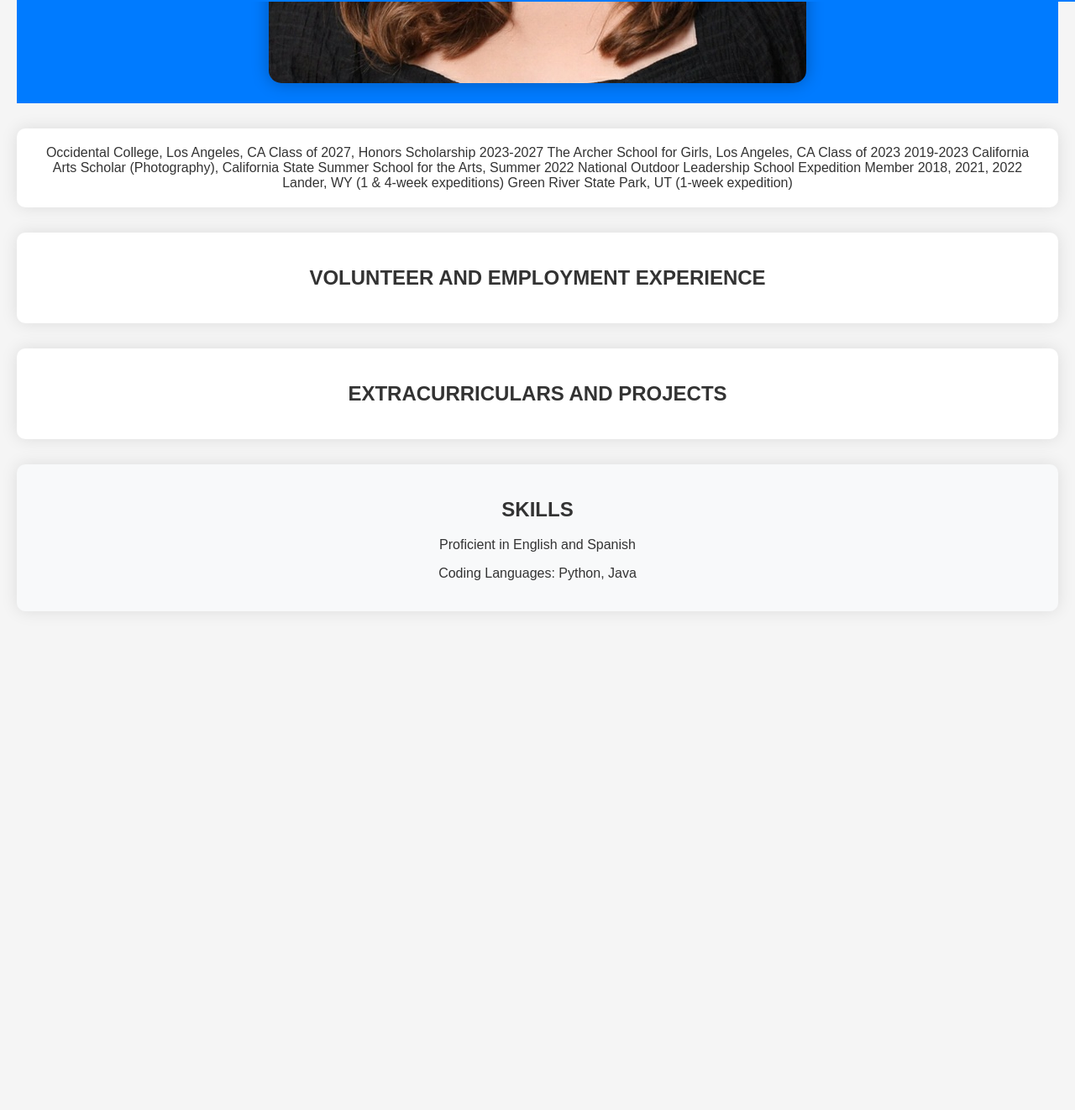
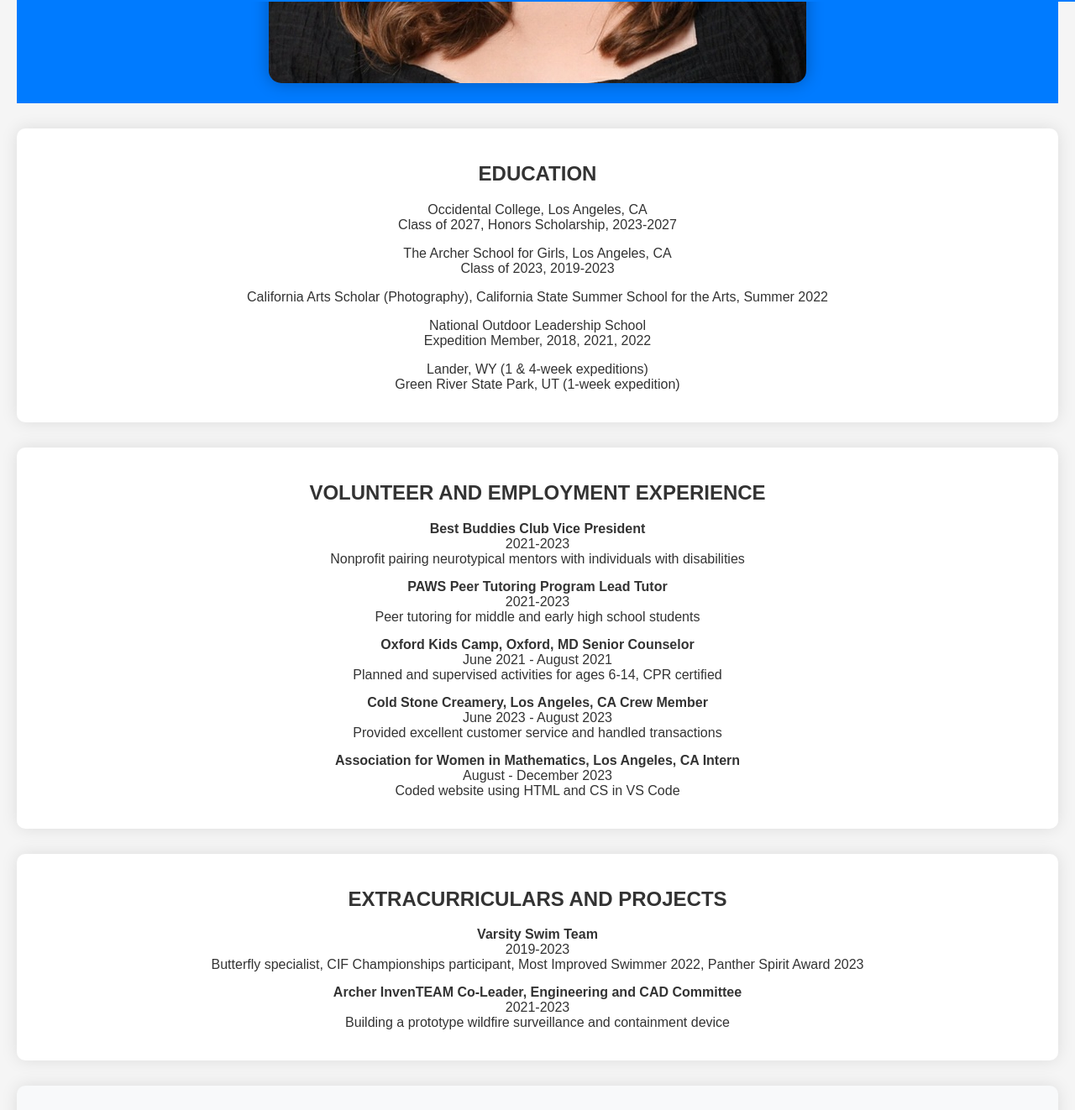
Before and after one commit to lucybrodsky/lucybrodsky.github.io, a plain HTML site: page index.html in a window 1280 px wide. Shown: the part 798-2120 px from the top of the page at 84% size. Before the commit the page ends 1546 px from the top, so only its background shows below. Drawn offline with Linux system fonts and the light colour scheme.

Commit message:
commit change

```diff
--- a/index.html
+++ b/index.html
@@ -73,53 +73,64 @@
         <h1>Lucy Brodsky</h1>
         <img src="12-Brodsky-Lucy.jpg" alt="Professional Headshot">
     </header>
- <section class="education">
-        Occidental College, Los Angeles, CA
-Class of 2027, Honors Scholarship
-2023-2027
-The Archer School for Girls, Los Angeles, CA
-Class of 2023
-2019-2023
-California Arts Scholar (Photography), California State Summer School for the Arts, Summer 2022
-National Outdoor Leadership School
-Expedition Member
-2018, 2021, 2022
-Lander, WY (1 & 4-week expeditions)
-Green River State Park, UT (1-week expedition)
+
+    <section class="education">
+        <h2>EDUCATION</h2>
+        <p>Occidental College, Los Angeles, CA<br>
+            Class of 2027, Honors Scholarship, 2023-2027</p>
+        <p>The Archer School for Girls, Los Angeles, CA<br>
+            Class of 2023, 2019-2023</p>
+        <p>California Arts Scholar (Photography), California State Summer School for the Arts, Summer 2022</p>
+        <p>National Outdoor Leadership School<br>
+            Expedition Member, 2018, 2021, 2022</p>
+        <p>Lander, WY (1 & 4-week expeditions)<br>
+            Green River State Park, UT (1-week expedition)</p>
     </section>
+
     <section class="experience">
         <h2>VOLUNTEER AND EMPLOYMENT EXPERIENCE</h2>
         <ul>
-            <! Best Buddies Club Vice President
-2021-2023
-Nonprofit pairing neurotypical mentors with individuals with
-disabilities
-● PAWS Peer Tutoring Program Lead Tutor
-2021-2023
-Peer tutoring for middle and early high school students
-● Oxford Kids Camp, Oxford, MD
-Senior Counselor
-June 2021 - August 2021
-Planned and supervised activities for ages 6-14, CPR certified
-● Cold Stone Creamery, Los Angeles, CA Crew Member
-June 2023 - August 2023
-Provided excellent customer service and handled transactions
-● Association for Women in Mathematics, Los Angeles, CA Intern
-August - December 2023
-Coded website using HTML and CS in VS CodeAdd your volunteer and employment experience details here -->
+            <li>
+                <strong>Best Buddies Club Vice President</strong><br>
+                2021-2023<br>
+                Nonprofit pairing neurotypical mentors with individuals with disabilities
+            </li>
+            <li>
+                <strong>PAWS Peer Tutoring Program Lead Tutor</strong><br>
+                2021-2023<br>
+                Peer tutoring for middle and early high school students
+            </li>
+            <li>
+                <strong>Oxford Kids Camp, Oxford, MD Senior Counselor</strong><br>
+                June 2021 - August 2021<br>
+                Planned and supervised activities for ages 6-14, CPR certified
+            </li>
+            <li>
+                <strong>Cold Stone Creamery, Los Angeles, CA Crew Member</strong><br>
+                June 2023 - August 2023<br>
+                Provided excellent customer service and handled transactions
+            </li>
+            <li>
+                <strong>Association for Women in Mathematics, Los Angeles, CA Intern</strong><br>
+                August - December 2023<br>
+                Coded website using HTML and CS in VS Code
+            </li>
         </ul>
     </section>
 
     <section class="experience">
         <h2>EXTRACURRICULARS AND PROJECTS</h2>
         <ul>
-            <!Varsity Swim Team 2019-2023
-Butterfly specialist, CIF Championships participant, Most
-Improved Swimmer 2022, Panther Spirit Award 2023
-● Archer InvenTEAM
-Co-Leader, Engineering and CAD Committee
-2021-2023
-Building a prototype wildfire surveillance and containment device-- Add your extracurricular activities details here -->
+            <li>
+                <strong>Varsity Swim Team</strong><br>
+                2019-2023<br>
+                Butterfly specialist, CIF Championships participant, Most Improved Swimmer 2022, Panther Spirit Award 2023
+            </li>
+            <li>
+                <strong>Archer InvenTEAM Co-Leader, Engineering and CAD Committee</strong><br>
+                2021-2023<br>
+                Building a prototype wildfire surveillance and containment device
+            </li>
         </ul>
     </section>
 
```
